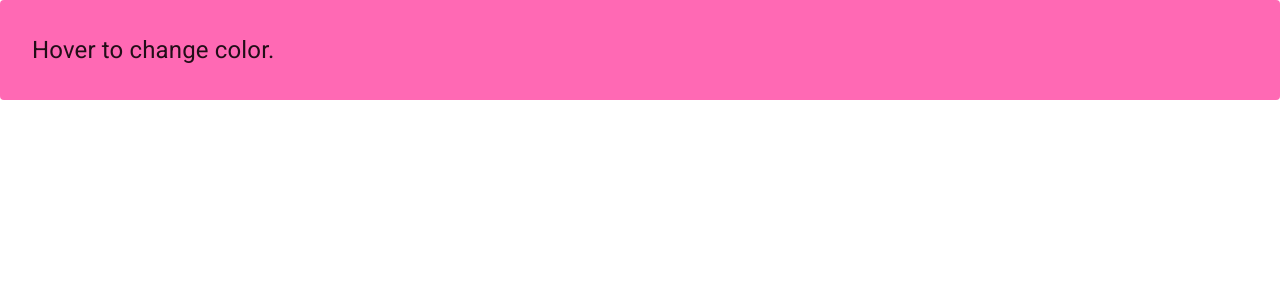
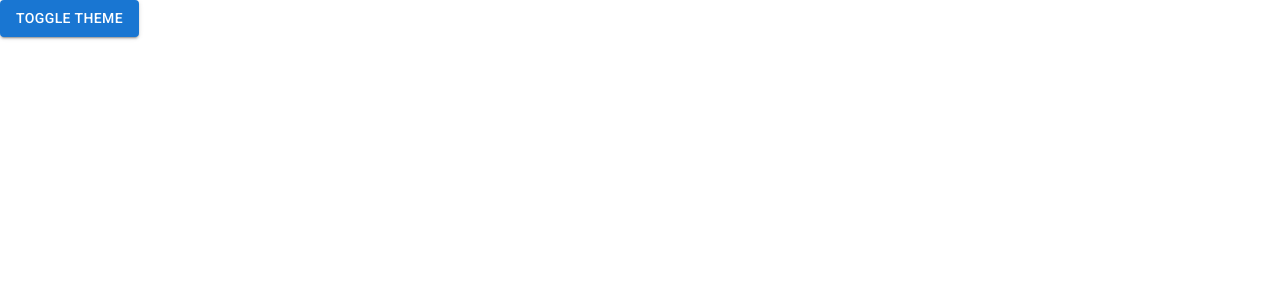
Before and after one commit to jerome-shiftleft/react-template-js, a React (Vite) app: page / in a window 1280 px wide. Shown: the top 300 px of the page. Built offline with nearby package versions, Linux system fonts and the light colour scheme.

Commit message:
toggle light and dark theme

```diff
--- a/src/App.jsx
+++ b/src/App.jsx
@@ -1,33 +1,38 @@
+import { useState, useMemo } from "react";
 import { ThemeProvider, createTheme } from "@mui/material/styles";
 import CssBaseline from "@mui/material/CssBaseline";
-import { css } from "@emotion/css";
+import Button from '@mui/material/Button';
 import "./sass/app.scss";
 
-const theme = createTheme({
+const lightTheme = createTheme({
   palette: {
     mode: "light",
   },
 });
 
-const color = "white";
+const darkTheme = createTheme({
+  palette: {
+    mode: "dark",
+  },
+});
 
 function App() {
+  const [currentTheme, setCurrentTheme] = useState("light");
+
+  const toggleTheme = () => {
+    setCurrentTheme((prevTheme) => (prevTheme === "light" ? "dark" : "light"));
+  };
+
+  const theme = useMemo(() => {
+    return currentTheme === "light" ? lightTheme : darkTheme;
+  }, [currentTheme]);
+
   return (
     <ThemeProvider theme={theme}>
       <CssBaseline />
-      <div
-        className={css`
-          padding: 32px;
-          background-color: hotpink;
-          font-size: 24px;
-          border-radius: 4px;
-          &:hover {
-            color: ${color};
-          }
-        `}
-      >
-        Hover to change color.
-      </div>
+      <Button variant="contained" onClick={toggleTheme}>
+        Toggle Theme
+      </Button>
     </ThemeProvider>
   );
 }
```
Also changed, not shown: src/components/ToggleColorMode.jsx (added).
